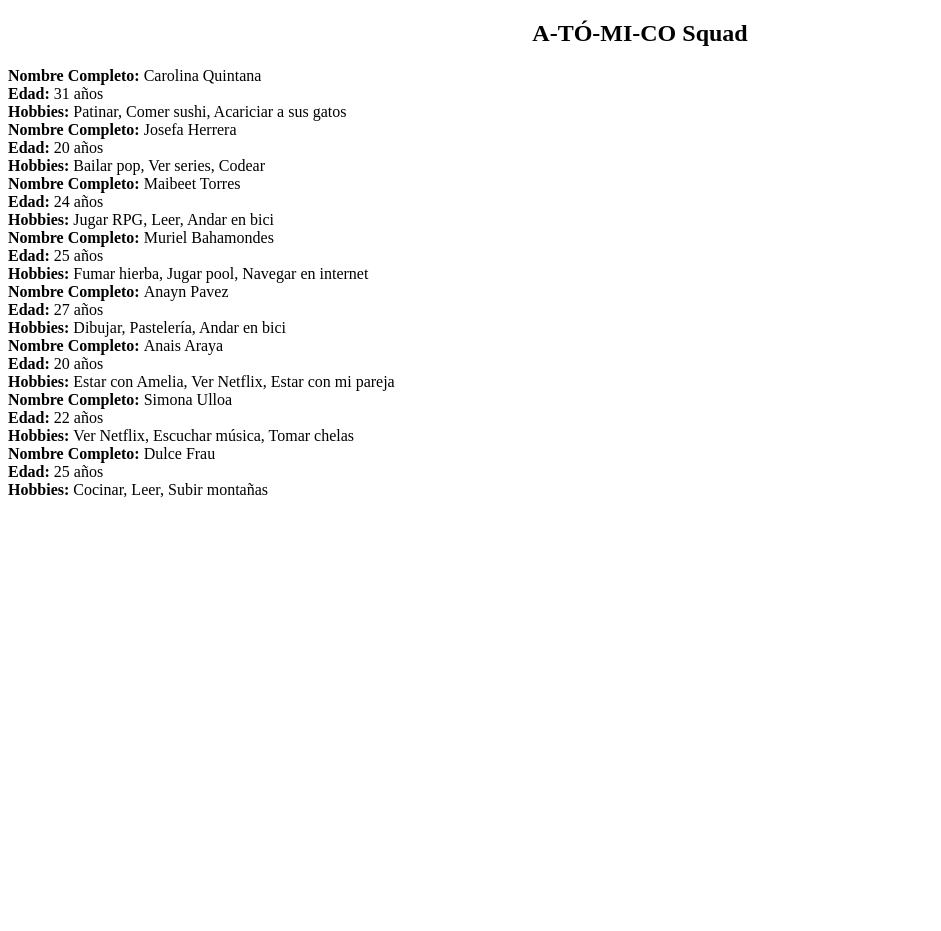
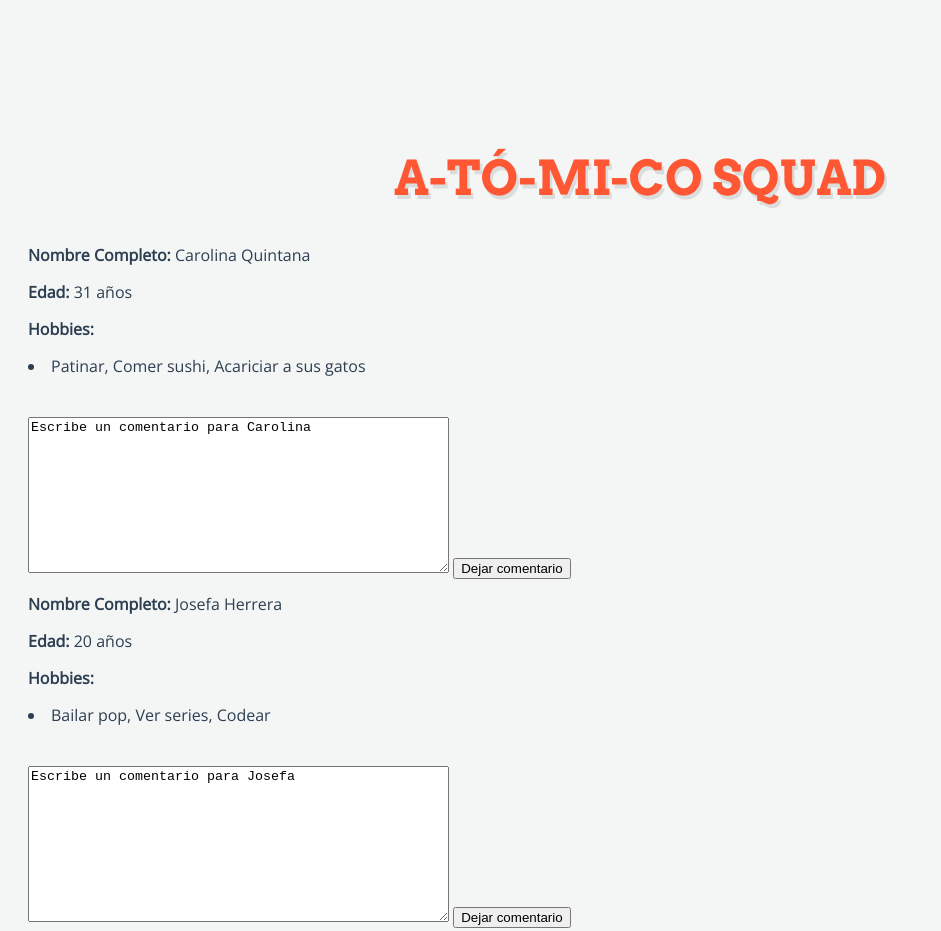
Before and after one commit to caroquintana/mi-squad, a plain HTML site: page index.html in a window 1280 px wide. Shown: the top 931 px of the page, without its empty margins (0-941 px from the left). Before the commit the page ends 800 px from the top, so only its background shows below. Drawn offline with nearby package versions, Linux system fonts and the light colour scheme.

Commit message:
amononar el html y añadir caja de texto y botón

```diff
--- /dev/null
+++ b/assets/main.css
@@ -0,0 +1,59 @@
+@import url("https://fonts.googleapis.com/css?family=Source+Sans+Pro:300,400,600|Arvo:700");
+
+	body {
+	background-color: #F4F6F6;
+	text-align: left;
+	font-family: 'Open Sans', sans-serif;
+	color: #2C3E50;
+	line-height: 37px;
+	margin-top: 100px;
+	padding: 20px;
+	}
+
+	#titulo h2 {
+		font-family: 'Arvo', serif;
+		font-weight: 700;
+		font-size: 300%;
+		color: #FF5733;
+		text-shadow: 0.05em 0.075em 0 rgba(0, 0, 0, 0.1);
+	}
+
+	div#carolinaq{
+		text-align: justify;
+    	margin-bottom: 2em;
+	}
+
+	div#josefah{
+		text-align: justify;
+    	margin-bottom: 2em;
+	}
+
+	div#maibeett{
+		text-align: justify;
+    	margin-bottom: 2em;
+	}
+
+	div#murielb{
+		text-align: justify;
+    	margin-bottom: 2em;
+	}
+
+	div#anaynp{
+		text-align: justify;
+    	margin-bottom: 2em;
+	}
+
+	div#anaisa{
+		text-align: justify;
+    	margin-bottom: 2em;
+	}
+
+	div#simonau{
+		text-align: justify;
+    	margin-bottom: 2em;
+	}
+
+	div#dulcef{
+		text-align: justify;
+    	margin-bottom: 2em;
+	}
--- a/assets/main.js
+++ b/assets/main.js
@@ -1,4 +1,3 @@
-var hobbies = [];
 
 function MiembroSquad (nombreCompleto, edad, hobbies){
 	this.nombreCompleto = nombreCompleto;
@@ -19,7 +18,7 @@ var dulce = new MiembroSquad("Dulce Frau", 25, "Cocinar, Leer, Subir montañas")
 
 //Añadiendo un título
 var elemento = document.createElement("h2");
-var contenido = document.createTextNode("A-TÓ-MI-CO Squad");
+var contenido = document.createTextNode("A-TÓ-MI-CO SQUAD");
 elemento.appendChild(contenido);
 elemento.setAttribute("align", "center");
 document.getElementById("titulo").appendChild(elemento);
@@ -29,11 +28,11 @@ document.getElementById("titulo").appendChild(elemento);
 //Añadiendo a cada div los datos
 
 
-var divcarolina = document.getElementById("carolinaq").innerHTML += "<strong>Nombre Completo: </strong>" + carolina.nombreCompleto + "<br><strong> Edad: </strong>" + carolina.edad + " años" + "<br><strong> Hobbies: </strong>" + carolina.hobbies;
-var divjosefa = document.getElementById("josefah").innerHTML += "<strong>Nombre Completo: </strong>" + josefa.nombreCompleto + "<br><strong> Edad: </strong>" + josefa.edad + " años" + "<br><strong> Hobbies: </strong>" + josefa.hobbies;
-var divmaibett = document.getElementById("maibeett").innerHTML += "<strong>Nombre Completo: </strong>" + maibeet.nombreCompleto + "<br><strong> Edad: </strong>" + maibeet.edad + " años" + "<br><strong> Hobbies: </strong>" + maibeet.hobbies;
-var divmuriel = document.getElementById("murielb").innerHTML += "<strong>Nombre Completo: </strong>" + muriel.nombreCompleto + "<br><strong> Edad: </strong>" + muriel.edad + " años" + "<br><strong> Hobbies: </strong>" + muriel.hobbies;
-var divanayn = document.getElementById("anaynp").innerHTML += "<strong>Nombre Completo: </strong>" + anayn.nombreCompleto + "<br><strong> Edad: </strong>" + anayn.edad + " años" + "<br><strong> Hobbies: </strong>" + anayn.hobbies;
-var divanais = document.getElementById("anaisa").innerHTML += "<strong>Nombre Completo: </strong>" + anais.nombreCompleto + "<br><strong> Edad: </strong>" + anais.edad + " años" + "<br><strong> Hobbies: </strong>" + anais.hobbies;
-var divsimona = document.getElementById("simonau").innerHTML += "<strong>Nombre Completo: </strong>" + simona.nombreCompleto + "<br><strong> Edad: </strong>" + simona.edad + " años" + "<br><strong> Hobbies: </strong>" + simona.hobbies;
-var divdulce = document.getElementById("dulcef").innerHTML += "<strong>Nombre Completo: </strong>" + dulce.nombreCompleto + "<br><strong> Edad: </strong>" + dulce.edad + " años" + "<br><strong> Hobbies: </strong>" + dulce.hobbies;
+var divcarolina = document.getElementById("carolinaq").innerHTML += "<strong>Nombre Completo: </strong>" + carolina.nombreCompleto + "<br><strong> Edad: </strong>" + carolina.edad + " años" + "<br><strong> Hobbies: </strong><li>" + carolina.hobbies + "</li>";
+var divjosefa = document.getElementById("josefah").innerHTML += "<strong>Nombre Completo: </strong>" + josefa.nombreCompleto + "<br><strong> Edad: </strong>" + josefa.edad + " años" + "<br><strong> Hobbies: </strong><li>" + josefa.hobbies + "</li>";
+var divmaibett = document.getElementById("maibeett").innerHTML += "<strong>Nombre Completo: </strong>" + maibeet.nombreCompleto + "<br><strong> Edad: </strong>" + maibeet.edad + " años" + "<br><strong> Hobbies: </strong><li>" + maibeet.hobbies + "</li>";
+var divmuriel = document.getElementById("murielb").innerHTML += "<strong>Nombre Completo: </strong>" + muriel.nombreCompleto + "<br><strong> Edad: </strong>" + muriel.edad + " años" + "<br><strong> Hobbies: </strong><li>" + muriel.hobbies + "</li>";
+var divanayn = document.getElementById("anaynp").innerHTML += "<strong>Nombre Completo: </strong>" + anayn.nombreCompleto + "<br><strong> Edad: </strong>" + anayn.edad + " años" + "<br><strong> Hobbies: </strong><li>" + anayn.hobbies + "</li>";
+var divanais = document.getElementById("anaisa").innerHTML += "<strong>Nombre Completo: </strong>" + anais.nombreCompleto + "<br><strong> Edad: </strong>" + anais.edad + " años" + "<br><strong> Hobbies: </strong><li>" + anais.hobbies + "</li>";
+var divsimona = document.getElementById("simonau").innerHTML += "<strong>Nombre Completo: </strong>" + simona.nombreCompleto + "<br><strong> Edad: </strong>" + simona.edad + " años" + "<br><strong> Hobbies: </strong><li>" + simona.hobbies + "</li>";
+var divdulce = document.getElementById("dulcef").innerHTML += "<strong>Nombre Completo: </strong>" + dulce.nombreCompleto + "<br><strong> Edad: </strong>" + dulce.edad + " años" + "<br><strong> Hobbies: </strong><li>" + dulce.hobbies + "</li>";
--- a/index.html
+++ b/index.html
@@ -2,38 +2,59 @@
 <html lang="es">
 <head>
 	<meta charset="UTF-8">
+	<link rel="stylesheet" href="assets/main.css" />
+	<link href="https://fonts.googleapis.com/css?family=Arvo|Open+Sans" rel="stylesheet">
+
 	<title>Mi Squad</title>
 </head>
 <body>
 	<div id = "titulo">
 
+
 	</div>
 	<div id ="carolinaq">
 
+
 	</div>
+		<textarea name="textarea" rows="10" cols="50">Escribe un comentario para Carolina</textarea>
+		<button onclick="myFunction(); return false">Dejar comentario</button>
 
 	<div id ="josefah">
 
 	</div>
+		<textarea name="textarea" rows="10" cols="50">Escribe un comentario para Josefa</textarea>
+		<button onclick="myFunction(); return false">Dejar comentario</button>
 
 	<div id ="maibeett">
 
 	</div>
+		<textarea name="textarea" rows="10" cols="50">Escribe un comentario para Maibeet</textarea>
+		<button onclick="myFunction(); return false">Dejar comentario</button>
 	<div id ="murielb">
 
 	</div>
+		<textarea name="textarea" rows="10" cols="50">Escribe un comentario para Muriel</textarea>
+		<button onclick="myFunction(); return false">Dejar comentario</button>
 	<div id ="anaynp">
 
 	</div>
+		<textarea name="textarea" rows="10" cols="50">Escribe un comentario para Anayn</textarea>
+		<button onclick="myFunction(); return false">Dejar comentario</button>
 	<div id ="anaisa">
 
 	</div>
+		<textarea name="textarea" rows="10" cols="50">Escribe un comentario para Anais</textarea>
+		<button onclick="myFunction(); return false">Dejar comentario</button>
 	<div id ="simonau">
 
 	</div>
+		<textarea name="textarea" rows="10" cols="50">Escribe un comentario para Simona</textarea>
+		<button onclick="myFunction(); return false">Dejar comentario</button>
 	<div id ="dulcef">
 
 	</div>
+		<textarea name="textarea" rows="10" cols="50">Escribe un comentario para Dulce</textarea>
+		<button onclick="myFunction(); return false">Dejar comentario</button>
 	<script type="text/javascript" src="assets/main.js"></script>
 
 </body>
```
